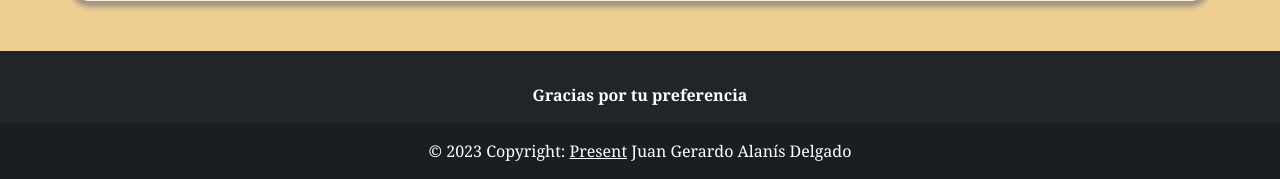
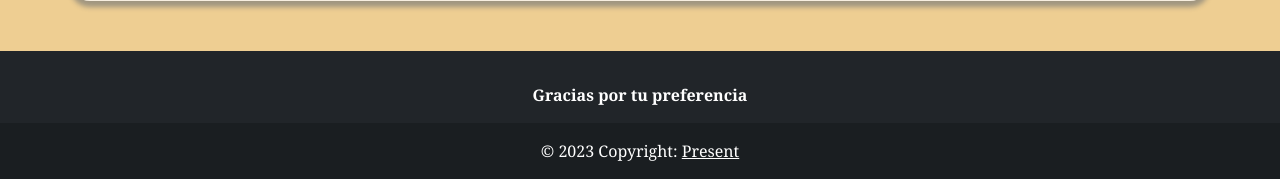
Before and after one commit to JuanAlanisDel/PIAPWCI, a PHP site: page /index.php in a window 1280 px wide. Shown: the part 638-817 px from the top of the page. Run offline with PHP 8.4, Linux system fonts and the light colour scheme.

Commit message:
sinnombres

```diff
--- a/footer.php
+++ b/footer.php
@@ -17,7 +17,6 @@
   <div class="text-center p-3" style="background-color: rgba(0, 0, 0, 0.2);">
     © 2023 Copyright:
     <a class="text-white" href="index.php">Present</a>
-    Juan Gerardo Alanís Delgado
 
   </div>
   <!-- Copyright -->
```
